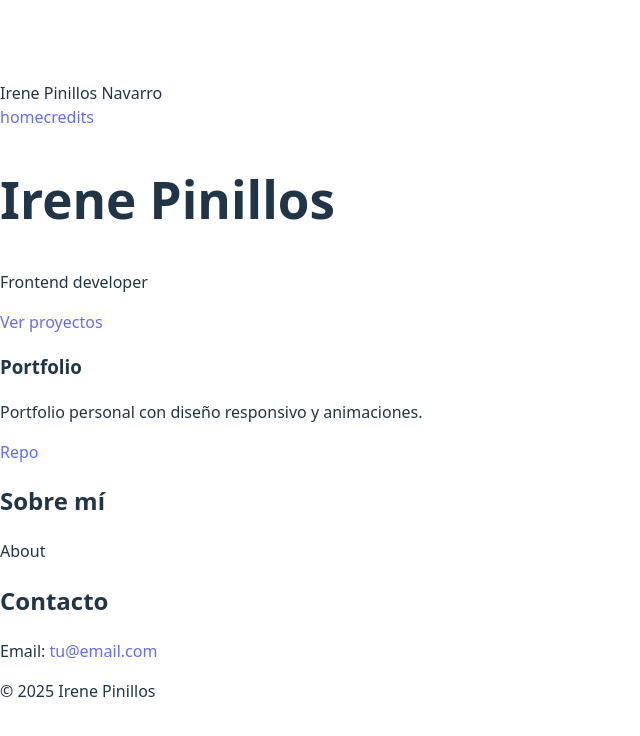
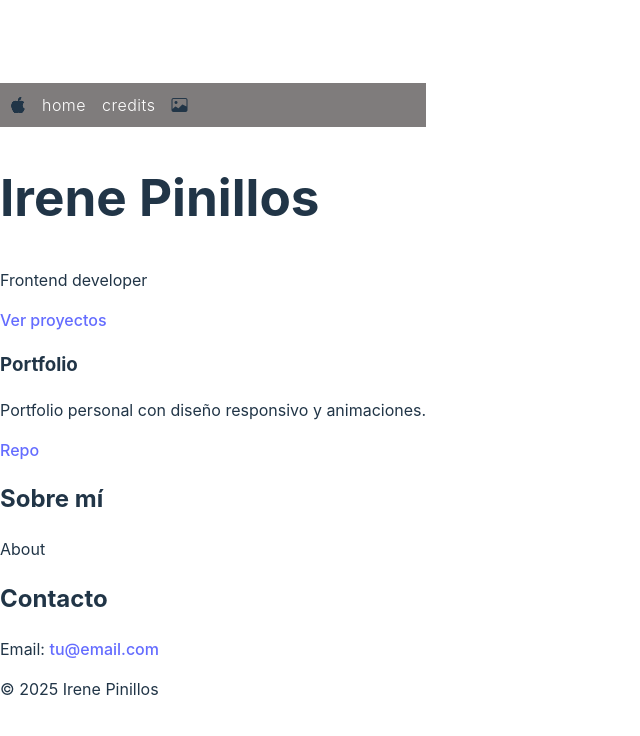
Before and after one commit to navarro-n/portfolio-react, a React (Vite) app in the folder portolio-react/: page / in a window 1280 px wide. Shown: the top 736 px of the page, without its empty margins (0-640 px from the left). Built offline with nearby package versions, Linux system fonts and the light colour scheme.

Commit message:
cambios en las tipografias index.css y index.html. Arreglos en tailwind.config.js por el cambio de tipografia general del proyecto

```diff
--- a/portolio-react/index.html
+++ b/portolio-react/index.html
@@ -6,7 +6,7 @@
     <meta name="viewport" content="width=device-width, initial-scale=1.0" />
     <title>portolio-react</title>
   </head>
-  <body>
+  <body class="font-sans">
     <div id="root"></div>
     <script type="module" src="/src/main.jsx"></script>
   </body>
--- a/portolio-react/package.json
+++ b/portolio-react/package.json
@@ -10,8 +10,9 @@
     "preview": "vite preview"
   },
   "dependencies": {
-    "react": "^19.1.1",
-    "react-dom": "^19.1.1"
+    "bootstrap-icons": "^1.13.1",
+    "react": "^19.2.1",
+    "react-dom": "^19.2.1"
   },
   "devDependencies": {
     "@eslint/js": "^9.36.0",
--- a/portolio-react/src/components/Header/Header.jsx
+++ b/portolio-react/src/components/Header/Header.jsx
@@ -7,10 +7,11 @@ export default function Header() {
 
   return (
     <header className={styles.header}>
-      <div className={styles.brand}>Irene Pinillos Navarro</div>
       <nav className={styles.nav}>
-        <a href="#projects">home</a>
-        <a href="#about">credits</a>
+        <i className="bi bi-apple"></i>
+        <a href="#home">home</a>
+        <a href="#credits">credits</a>
+        <i className="bi bi-image"></i>
       </nav>
     </header>
   )
--- a/portolio-react/src/components/Header/Header.module.css
+++ b/portolio-react/src/components/Header/Header.module.css
@@ -0,0 +1,19 @@
+.header {
+  background-color: #7F7C7C;
+  padding: 10px;
+}
+
+.nav {
+  display: flex;
+  gap: 16px;
+}
+
+.nav a {
+  color: white;
+  font-weight: 300;
+  letter-spacing: 0.03em;
+}
+
+.nav a:hover {
+  color: #e7e7e7;
+}
--- a/portolio-react/src/index.css
+++ b/portolio-react/src/index.css
@@ -5,7 +5,14 @@
 
 
 :root {
-  font-family: system-ui, Avenir, Helvetica, Arial, sans-serif;
+  font-family:
+    -apple-system,
+    BlinkMacSystemFont,
+    "SF Pro Text",
+    "SF Pro Display",
+    system-ui,
+    sans-serif;
+
   line-height: 1.5;
   font-weight: 400;
 
@@ -18,6 +25,7 @@
   -webkit-font-smoothing: antialiased;
   -moz-osx-font-smoothing: grayscale;
 }
+
 
 a {
   font-weight: 500;
--- a/portolio-react/src/main.jsx
+++ b/portolio-react/src/main.jsx
@@ -4,6 +4,7 @@ import './index.css'
 import App from './App.jsx'
 import ReactDom from 'react-dom/client'
 import React from 'react'
+import 'bootstrap-icons/font/bootstrap-icons.css';
 
 createRoot(document.getElementById('root')).render(
   <StrictMode>
--- a/portolio-react/tailwind.config.js
+++ b/portolio-react/tailwind.config.js
@@ -4,7 +4,18 @@ module.exports = {
     "./src/**/*.{js,jsx,ts,tsx}"
   ],
   theme: {
-    extend: {},
+    extend: {
+      fontFamily: {
+        sans: [
+          '-apple-system',
+          'BlinkMacSystemFont',
+          '"SF Pro Text"',
+          '"SF Pro Display"',
+          'system-ui',
+          'sans-serif',
+        ],
+      },
+    },
   },
   plugins: [],
 }
```
Also changed, not shown: 1 other file (tests, documents, lock files or other folders).
